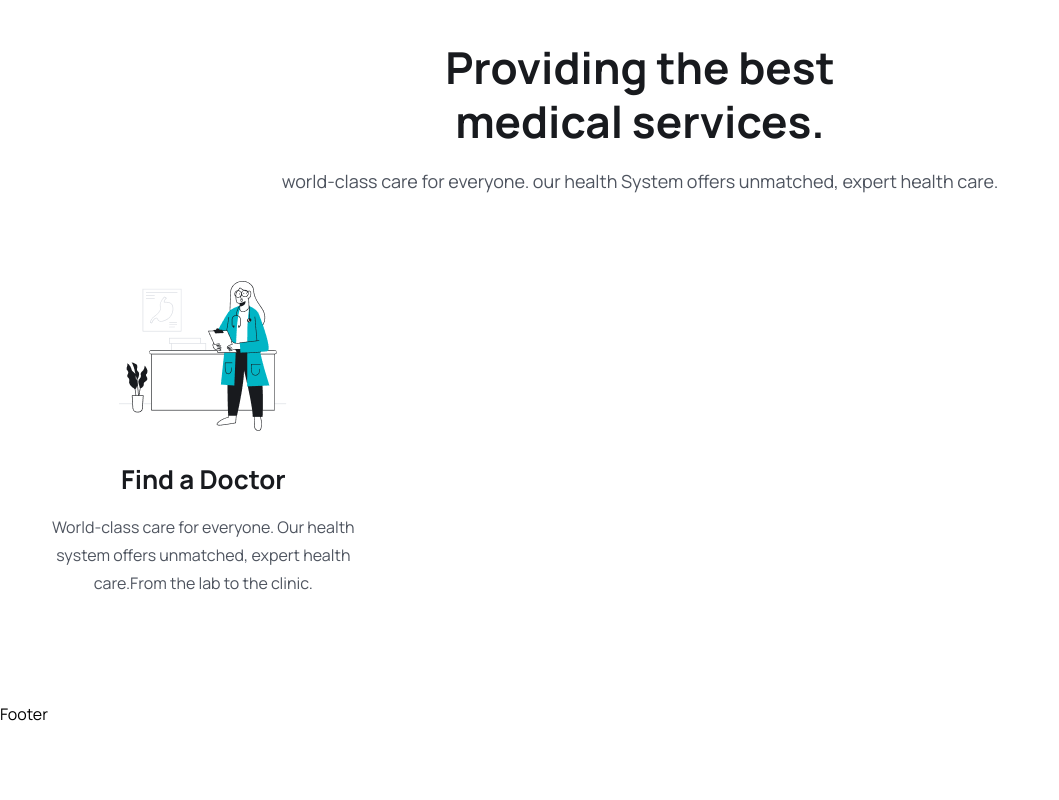
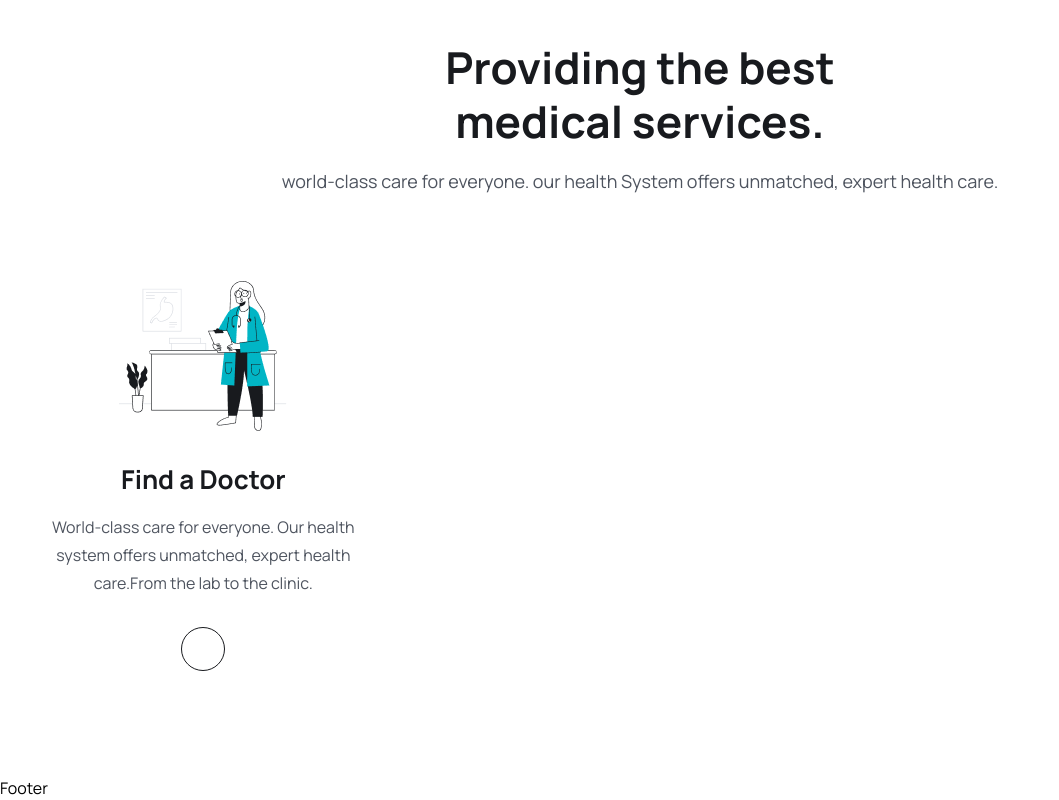
Before and after one commit to aroraadivya/Mern-Stack-Medicare, a React (Vite) app in the folder frontend/: page / in a window 1280 px wide. Shown: the part 876-1676 px from the top of the page, without its empty margins (0-1059 px from the left). Before the commit the page ends 1602 px from the top, so only its background shows below. Built offline with nearby package versions, Linux system fonts and the light colour scheme.

Commit message:
import link

```diff
--- a/frontend/src/pages/Home.jsx
+++ b/frontend/src/pages/Home.jsx
@@ -3,6 +3,7 @@ import heroImg01 from '../assets/images/hero-img01.png';
 import heroImg02 from '../assets/images/hero-img02.png';
 import heroImg03 from '../assets/images/hero-img03.png';
 import icon01 from '../assets/images/icon01.png';
+import { Link } from 'react-router-dom';
 
 const Home = () => {
     return <>
@@ -93,6 +94,10 @@ const Home = () => {
                             <p className='text-[16px] leading-7 text-textColor font-[400] mt-4 text-center'>
                                 World-class care for everyone. Our health system offers unmatched, expert health care.From the lab to the clinic.
                             </p>
+
+                            <Link to='/doctors' className='w-[44px] h-[44px] rounded-full border border-solid border-[#181A1E] mt-[30px] mx-auto flex items-center group hover:bg-primaryColor hover:border-nome'>
+
+                            </Link>
                         </div>
                     </div>
                 </div>
```
